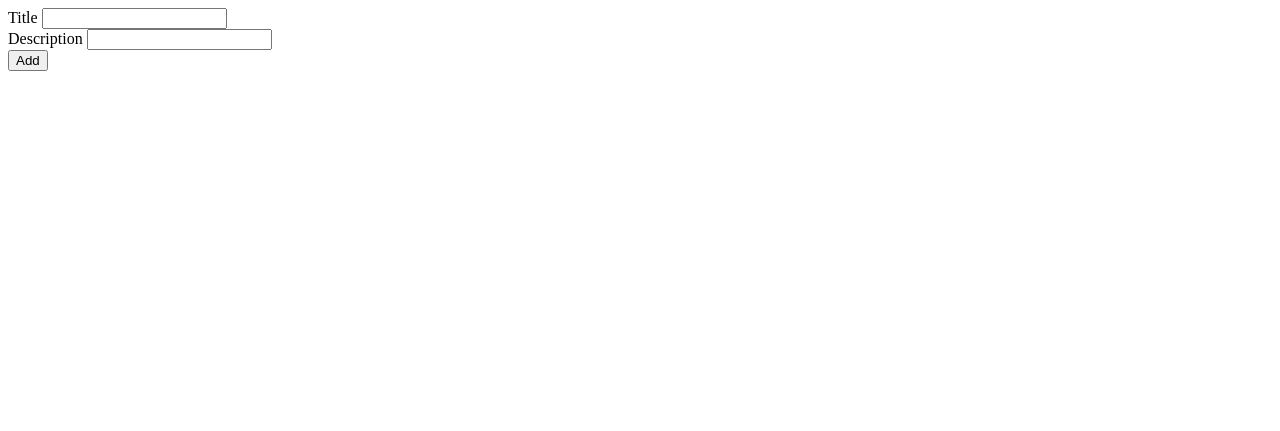
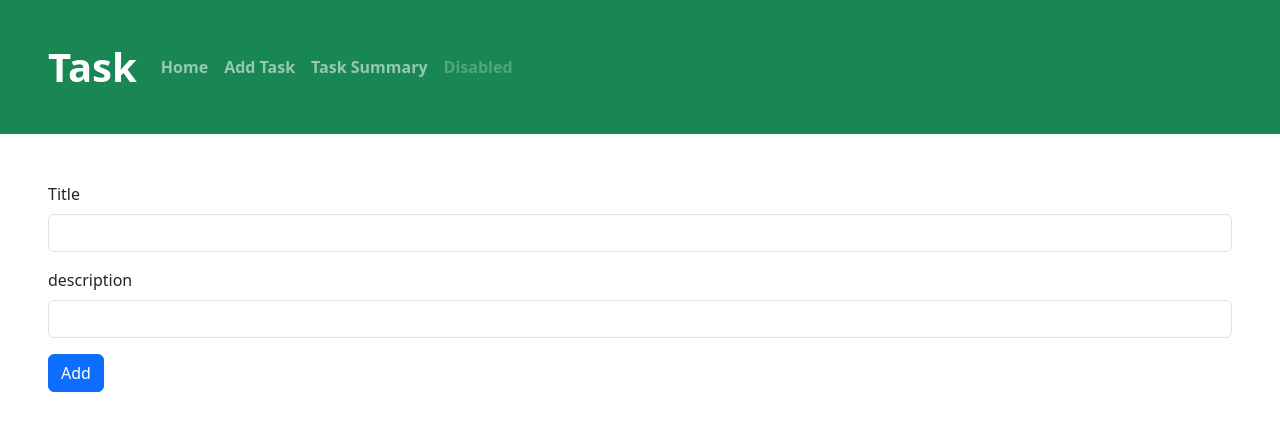
Before and after one commit to aganyo360/Task-Hub, a Django app: page /add_task in a window 1280 px wide. Shown: the top 431 px of the page. Run offline with Django 4.2, Linux system fonts and the light colour scheme; some libraries are stand-ins or nearby versions.

Commit message:
add add functionality

```diff
--- a/todoapp/templates/todoapp/add_task.html
+++ b/todoapp/templates/todoapp/add_task.html
@@ -1,12 +1,6 @@
-<!DOCTYPE html>
-<html lang="en">
-<head>
-    <meta charset="UTF-8">
-    <meta name="viewport" content="width=device-width, initial-scale=1.0">
-    <title>Document</title>
-</head>
-<body>
-    <form action="{% url 'add_task'%}" method="post">
+{% include "header.html"%}
+
+<!-- <form >
     {%csrf_token%}
     <label for="title">Title</label>
     <input type="text" id="title" name="title"> <br>
@@ -15,6 +9,21 @@
     <br>
     <button type="submit">Add</button>
 
+
+</form> -->
+
+
+<form action="{% url 'add_task'%}" method="post" class="p-5">
+     {%csrf_token%}
+    <div class="mb-3">
+        <label for="title" class="form-label">Title</label>
+        <input type="text" class="form-control" id="title"name="title">
+
+    </div>
+    <div class="mb-3">
+        <label for="description" class="form-label">description</label>
+        <input type="text" class="form-control" id="description" name="description">
+    </div>
+
+    <button type="submit" class="btn btn-primary">Add</button>
 </form>
-</body>
-</html>
```
Lines whose indentation alone changed are shown as unchanged.
